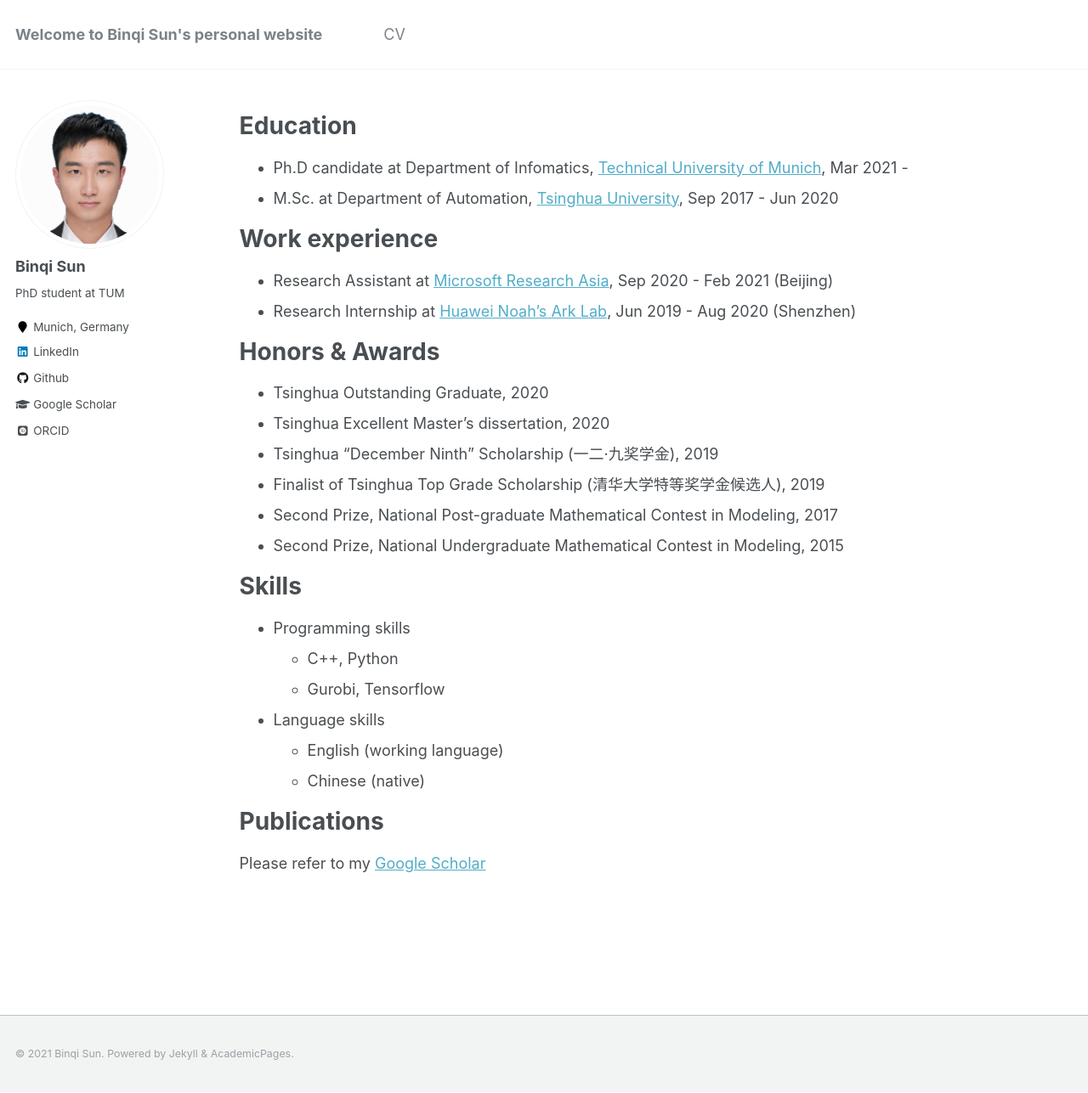
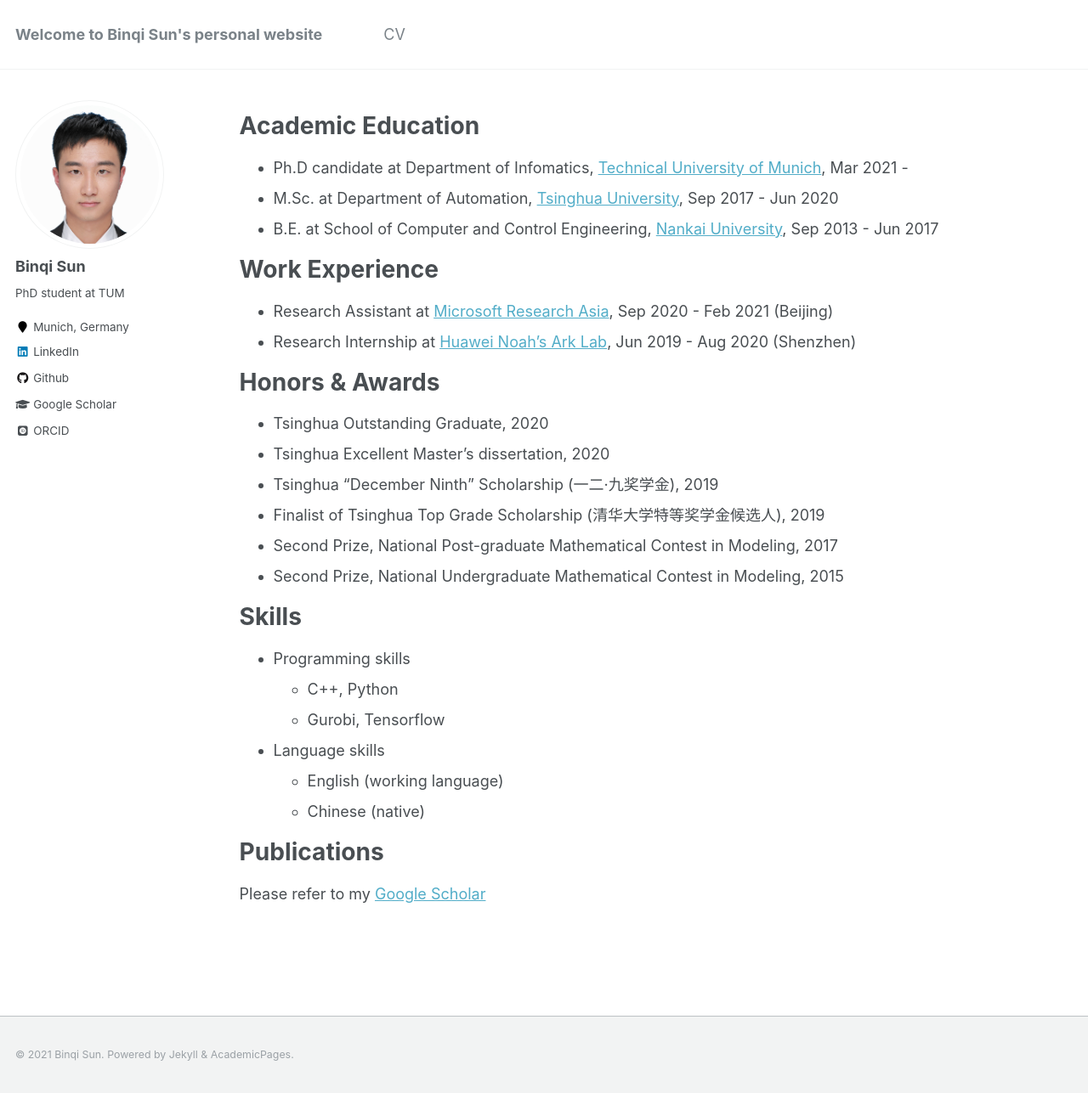
Before and after one commit to binqi-sun/binqi-sun.github.io, a Jekyll site: the page built from _pages/cv.md, in a window 1280 px wide and 1287 px high. Shown: the whole window at 85% size. Built offline with Jekyll 4.4.1, drawn with Linux system fonts in a browser that asks for light colours; some web fonts are replaced.

Commit message:
update cv

```diff
--- a/_pages/cv.md
+++ b/_pages/cv.md
@@ -9,12 +9,13 @@
 
 {% include base_path %}
 
-Education
+Academic Education
 ======
 * Ph.D candidate at Department of Infomatics, [Technical University of Munich](https://www.tum.de/en/), Mar 2021 -
 * M.Sc. at Department of Automation, [Tsinghua University](https://www.tsinghua.edu.cn/en/), Sep 2017 - Jun 2020
+* B.E. at School of Computer and Control Engineering, [Nankai University](https://en.nankai.edu.cn/), Sep 2013 - Jun 2017
 
-Work experience
+Work Experience
 ======
 * Research Assistant at [Microsoft Research Asia](https://www.microsoft.com/en-us/research/lab/microsoft-research-asia/), Sep 2020 - Feb 2021 (Beijing)
 * Research Internship at [Huawei Noah's Ark Lab](https://www.noahlab.com.hk/), Jun 2019 - Aug 2020 (Shenzhen)
```
